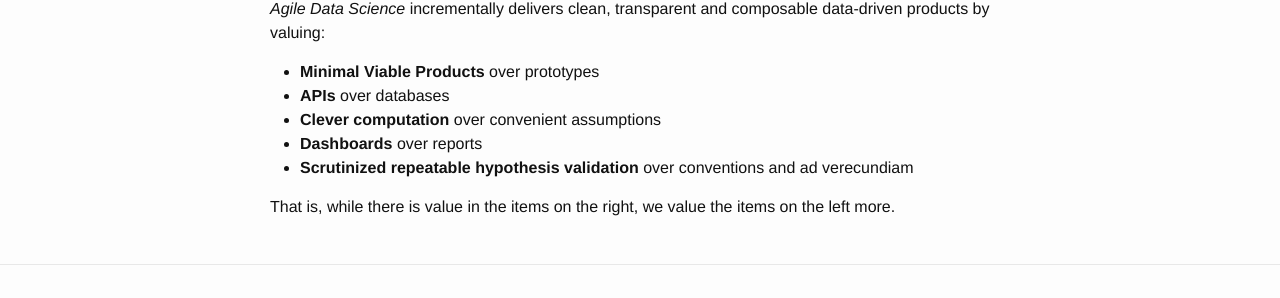
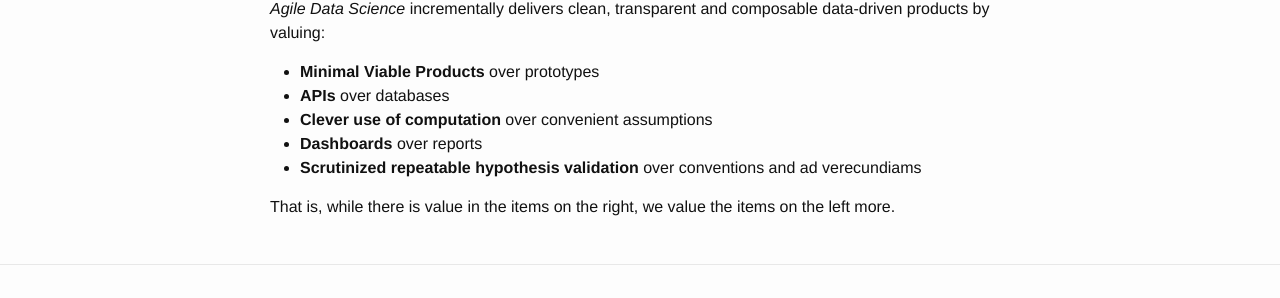
Before and after one commit to gm-spacagna/datasciencemanifesto-copy, a Jekyll site: the page built from index.md, in a window 1280 px wide. Shown: the part 119-417 px from the top of the page. Built offline with Jekyll 4.4.1, drawn with Linux system fonts in a browser that asks for light colours.

Commit message:
adjustement to the this over that

```diff
--- a/index.md
+++ b/index.md
@@ -15,8 +15,8 @@
 
  - **Minimal Viable Products** over prototypes
  - **APIs** over databases
- - **Clever computation** over convenient assumptions
+ - **Clever use of computation** over convenient assumptions
  - **Dashboards** over reports
- - **Scrutinized repeatable hypothesis validation** over conventions and ad verecundiam
+ - **Scrutinized repeatable hypothesis validation** over conventions and ad verecundiams
 
- That is, while there is value in the items on the right, we value the items on the left more.
+That is, while there is value in the items on the right, we value the items on the left more.
```
